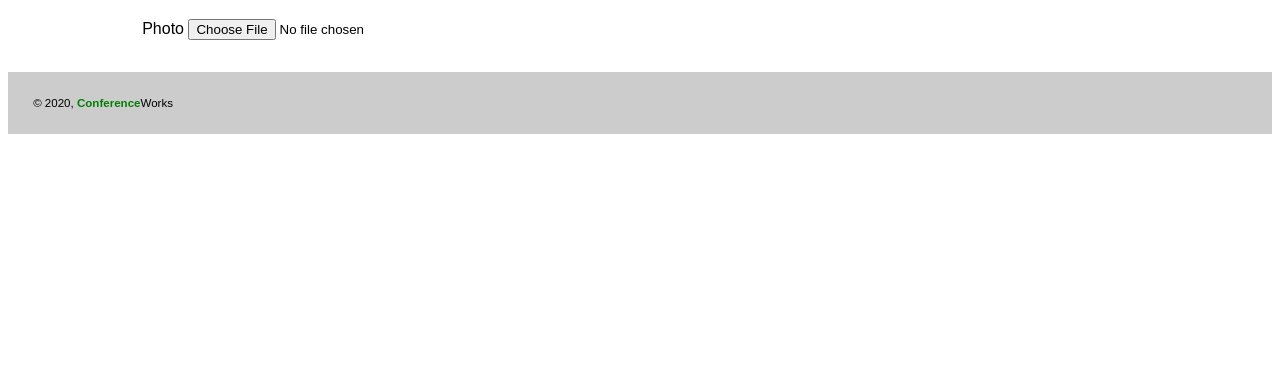
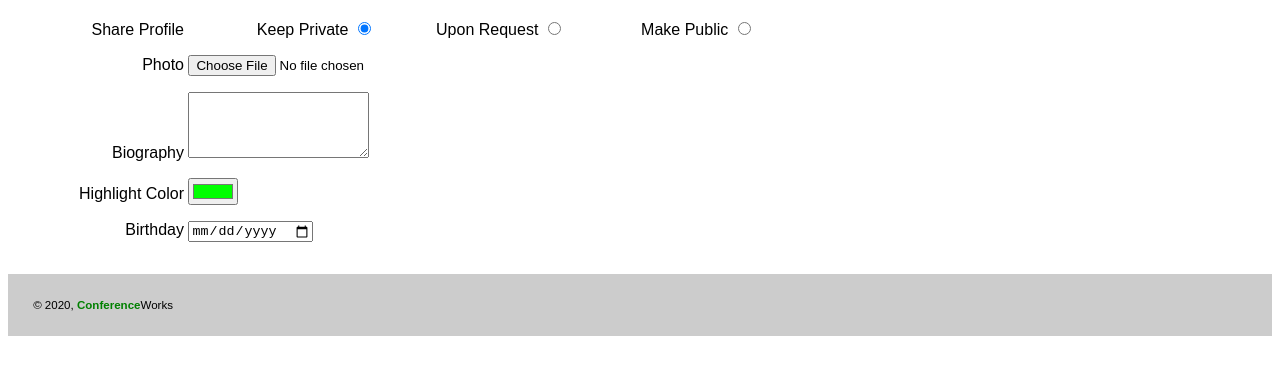
Before and after one commit to ThirstyHead/conferenceworks, a website: page profile/index.html in a window 1280 px wide. Shown: the part 252-626 px from the top of the page. Drawn offline with Linux system fonts and the light colour scheme.

Commit message:
added more fields to profile

```diff
--- a/profile/index.html
+++ b/profile/index.html
@@ -56,7 +56,26 @@
       <h1>Profile</h1>
 
       <form>
-        <p>
+         <p>
+          <label>Share Profile</label>
+            <label for="keep-private">Keep Private</label>
+            <input id="keep-private"
+                   name="profile-share"
+                   type="radio"
+                   checked>
+
+            <label for="upon-request">Upon Request</label>
+            <input id="upon-request"
+                   name="profile-share"
+                   type="radio">
+
+            <label for="make-public">Make Public</label>
+            <input id="make-public"
+                   name="profile-share"
+                   type="radio">
+        </p>
+
+       <p>
         <label for="photo">Photo</label>
         <input id="photo"
                name="photo"
@@ -64,7 +83,44 @@
                accept="image/gif, image/jpeg, image/png, image/webp">
         <span class="field-message">
           <span class="valid">&check;</span>
-          <span class="invalid">&cross; Required</span>
+          <span class="invalid">&cross; </span>
+        </span>
+        </p>
+
+        <p>
+        <label for="biography">Biography</label>
+        <textarea id="biography"
+                  name="biography"
+                  rows="4"
+                  maxlength="300"
+                  placeholder="Tell us about yourself">
+        </textarea>
+        <span class="field-message">
+          <span class="valid">&check;</span>
+          <span class="invalid">&cross; </span>
+        </span>
+        </p>
+
+       <p>
+        <label for="highlight-color">Highlight Color</label>
+        <input id="highlight-color"
+               name="highlight-color"
+               type="color"
+               value="#00ff00">
+        <span class="field-message">
+          <span class="valid">&check;</span>
+          <span class="invalid">&cross; </span>
+        </span>
+        </p>
+
+       <p>
+        <label for="birthday">Birthday</label>
+        <input id="birthday"
+               name="birthday"
+               type="date">
+        <span class="field-message">
+          <span class="valid">&check;</span>
+          <span class="invalid">&cross; </span>
         </span>
         </p>
 
```
